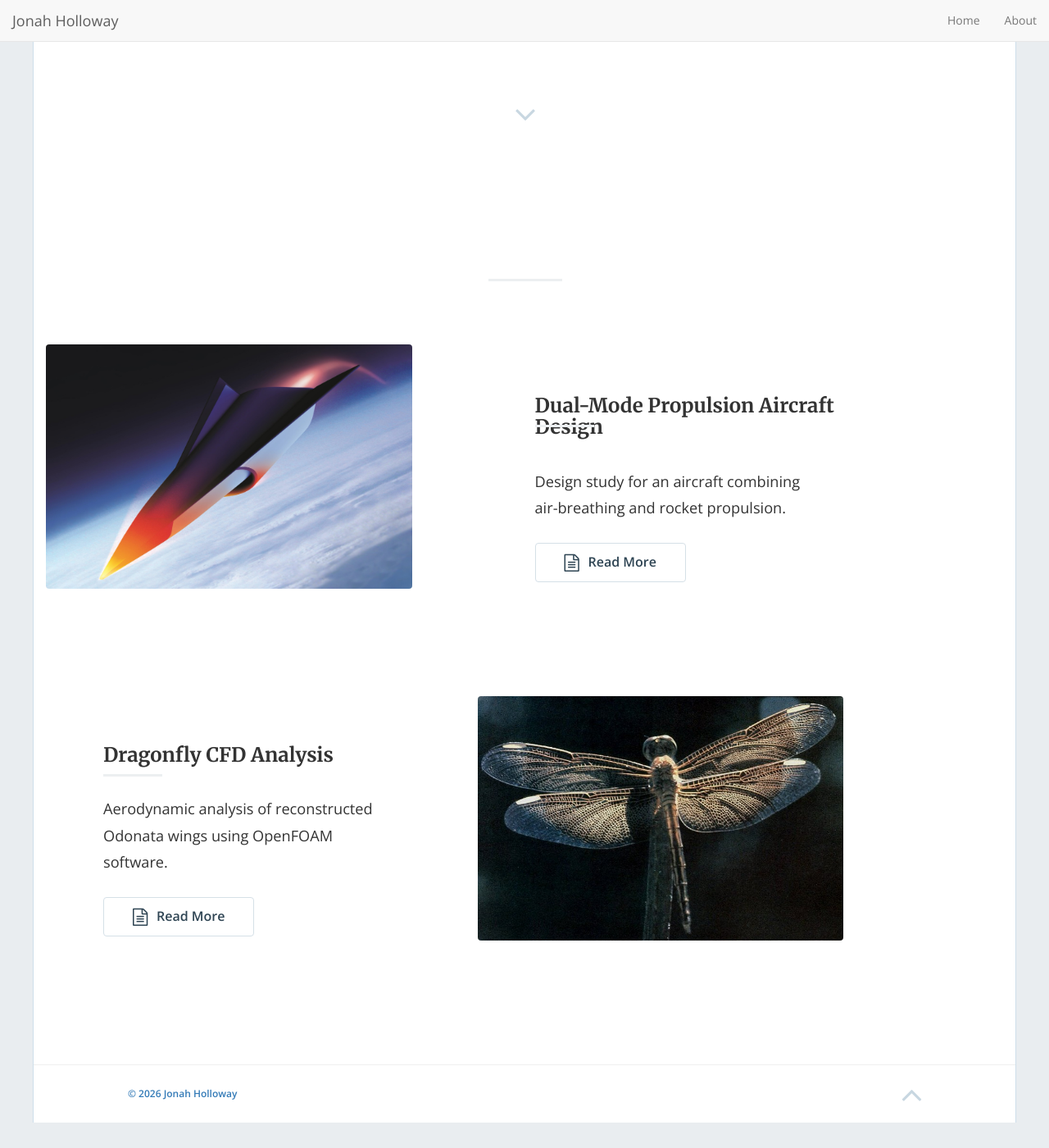
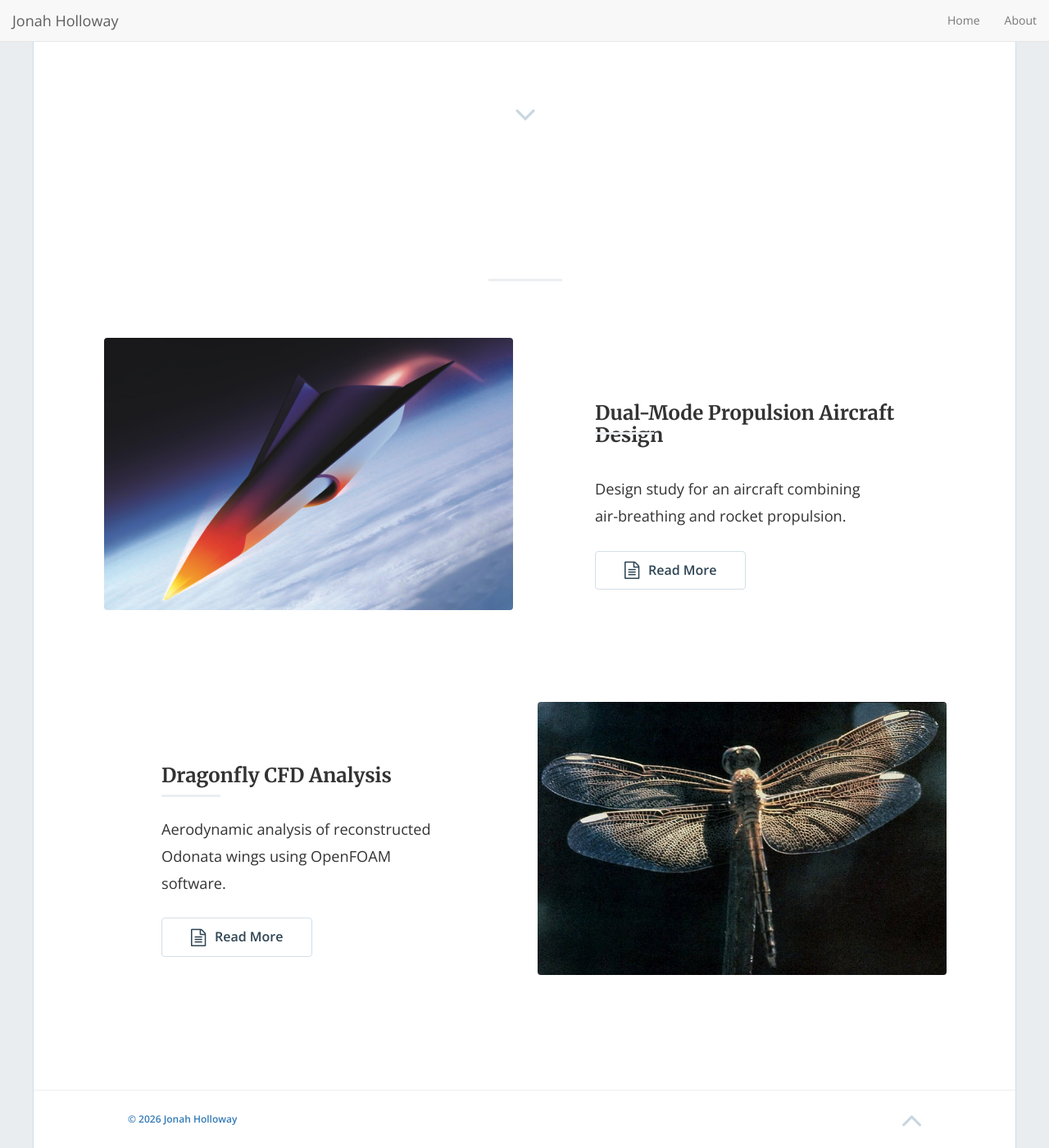
Before and after one commit to jonahholloway/jonahholloway.github.io, a Jekyll site: the page built from index.html, in a window 1280 px wide and 1400 px high, scrolled down 511 px. Shown: the whole window at 82% size. Built offline with Jekyll 4.4.1, drawn with Linux system fonts in a browser that asks for light colours; nearby versions of some CDN libraries; the list of posts is cut into pages by our own code; before the commit the page ends 1880 px from its top, so only the background shows below that.

Commit message:
Update style.scss

```diff
--- a/css/style.scss
+++ b/css/style.scss
@@ -256,7 +256,7 @@ button.btn, input.btn {
     margin-bottom: 2em;
   }
   img.img-responsive {
-	width: 90%;
+	width: 100%;
     height: auto;
 	border-radius: 4px;
     @include bp-xsmall {
@@ -317,8 +317,13 @@ button.btn, input.btn {
 // vertically center content of post rows
 .post-row {
   align-items: center;
-  max-width: 90%;
   display: flex;
+  margin-left: 4em;
+  margin-right: 4em;
+  @include bp-xsmall {
+    margin-left: 1em;
+    margin-right: 1em;
+  }
 }
 
 /*--------------------------------------------------------------
```
